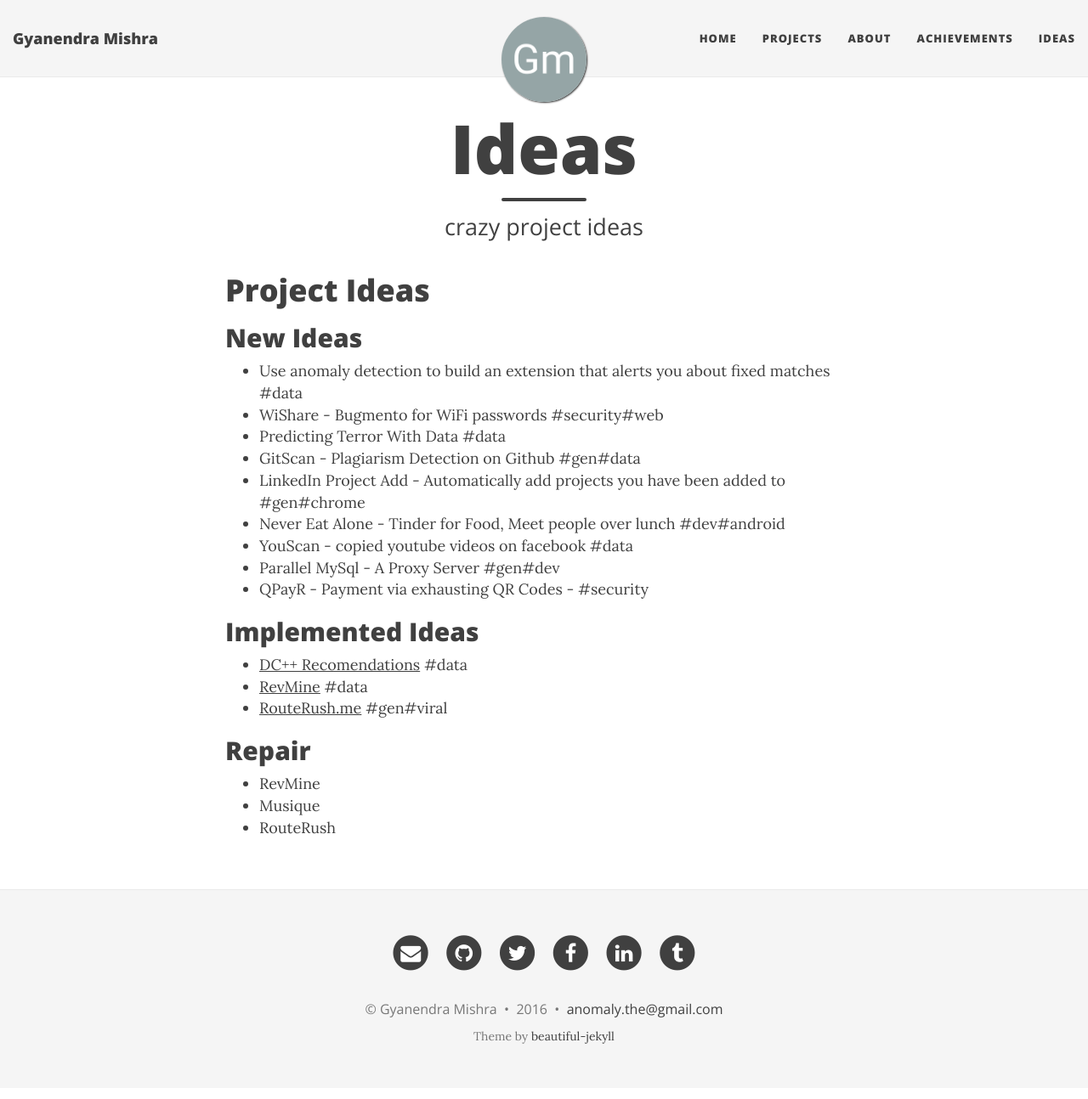
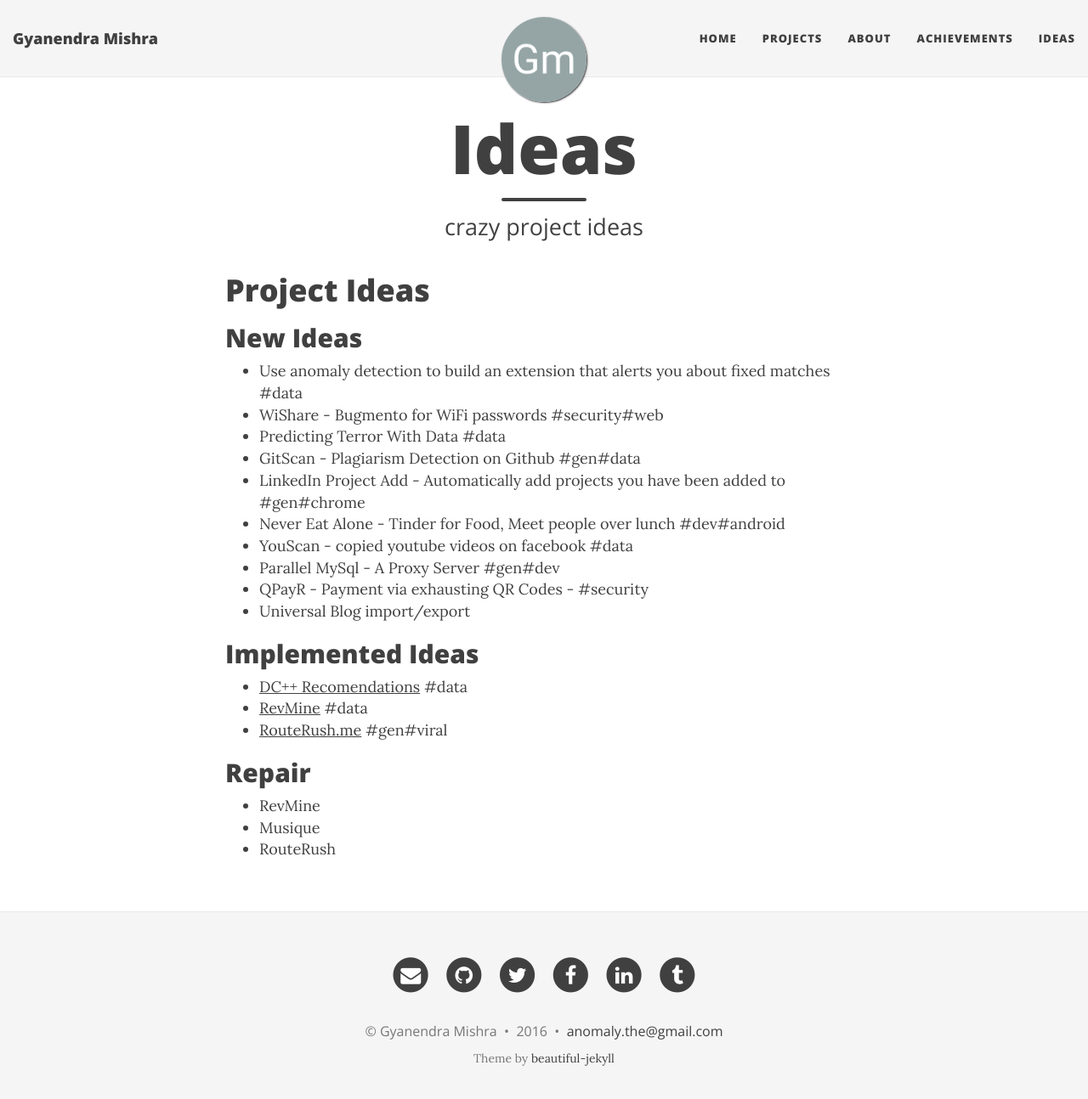
Before and after one commit to h4ck3rk3y/h4ck3rk3y.github.io, a Jekyll site: the page built from ideas.md, in a window 1280 px wide and 1307 px high. Shown: the top 1294 px of the window at 85% size. Built offline with Jekyll 4.4.1, drawn with Linux system fonts in a browser that asks for light colours; nearby versions of some CDN libraries.

Commit message:
ideas file

```diff
--- a/ideas.md
+++ b/ideas.md
@@ -18,6 +18,7 @@
 - YouScan - copied youtube videos on facebook #data
 - Parallel MySql - A Proxy Server #gen#dev
 - QPayR - Payment via exhausting QR Codes - #security
+- Universal Blog import/export
 
 ## Implemented Ideas
 
```
